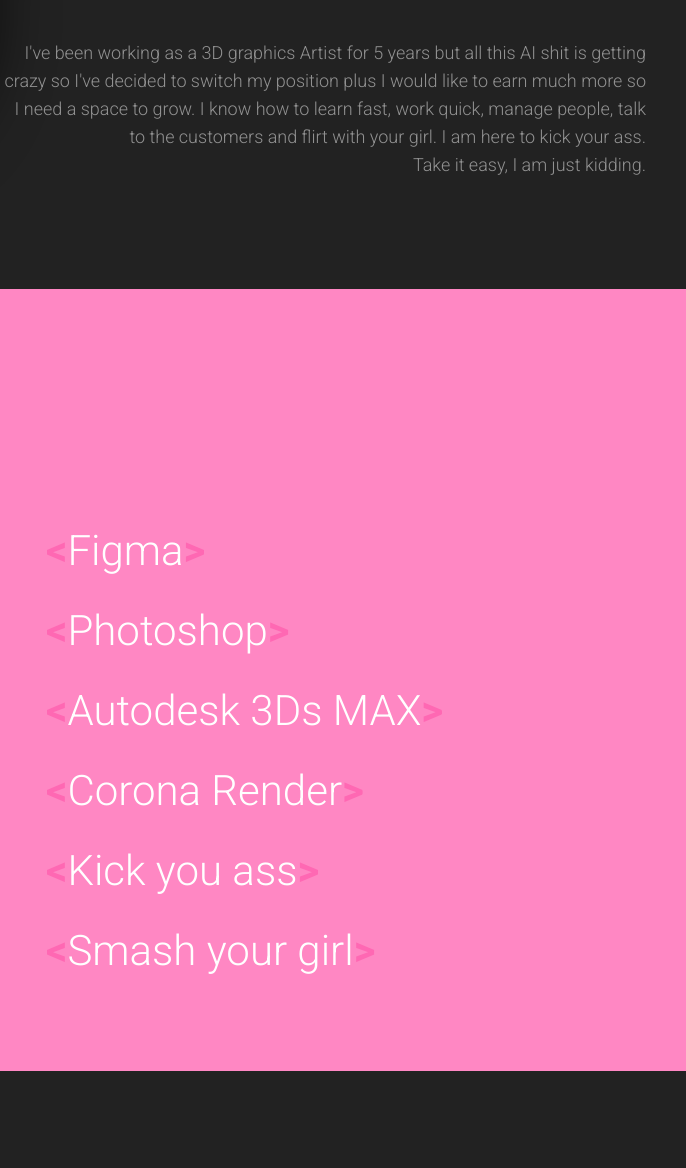
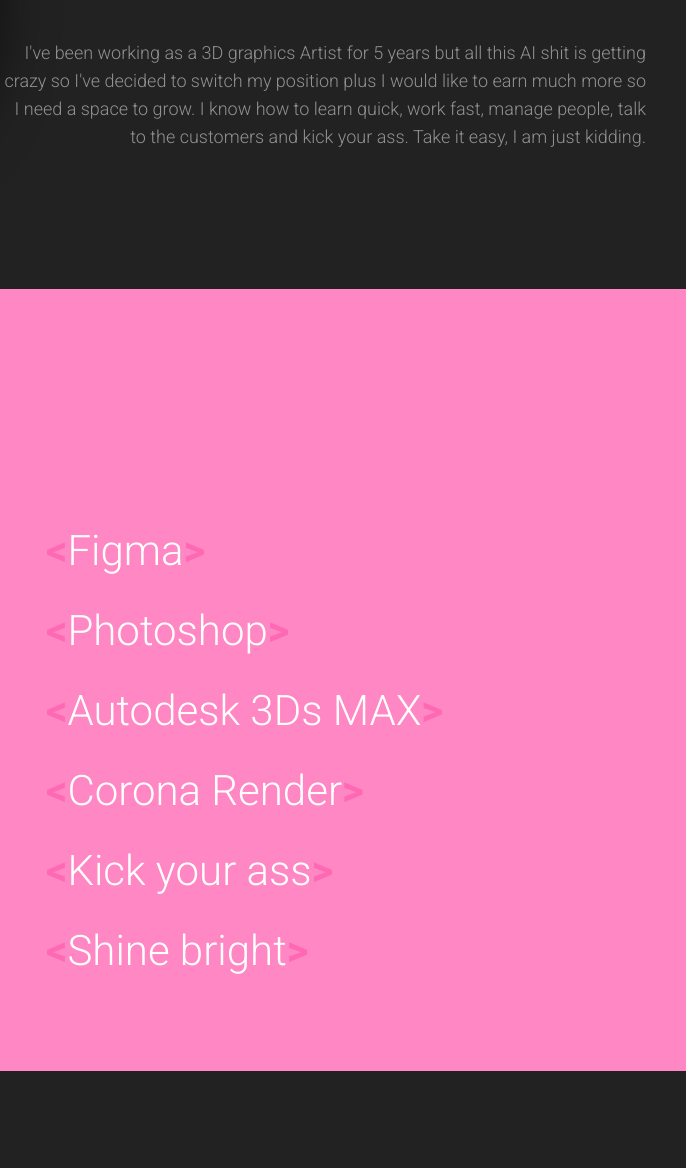
Before and after one commit to VladTestPage/rsschool-cv, a plain HTML site: page index.html in a window 1280 px wide. Shown: the part 651-1819 px from the top of the page, 594-1280 px from the left. Drawn offline with Linux system fonts and the light colour scheme.

Commit message:
fix: bug fix

```diff
--- a/index.html
+++ b/index.html
@@ -72,9 +72,8 @@
           I've been working as a 3D graphics Artist for 5 years but all this AI
           shit is getting crazy so I've decided to switch my position plus I
           would like to earn much more so I need a space to grow. I know how to
-          learn fast, work quick, manage people, talk to the customers and flirt
-          with your girl. I am here to kick your ass. <br />Take it easy, I am
-          just kidding.
+          learn quick, work fast, manage people, talk to the customers and kick
+          your ass. Take it easy, I am just kidding.
         </div>
       </div>
     </main>
@@ -111,10 +110,10 @@
               <span>&lt;</span>Corona Render<span>&gt;</span>
             </li>
             <li class="skills__item">
-              <span>&lt;</span>Kick you ass<span>&gt;</span>
+              <span>&lt;</span>Kick your ass<span>&gt;</span>
             </li>
             <li class="skills__item">
-              <span>&lt;</span>Smash your girl<span>&gt;</span>
+              <span>&lt;</span>Shine bright<span>&gt;</span>
             </li>
           </ul>
         </div>
```
